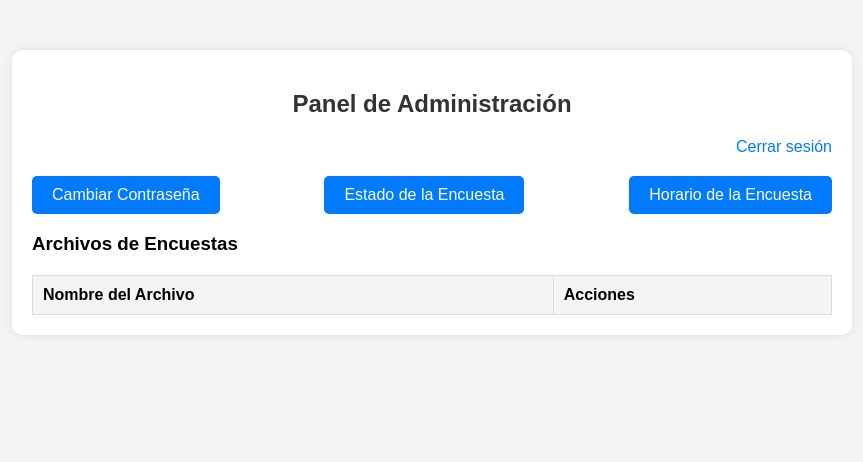
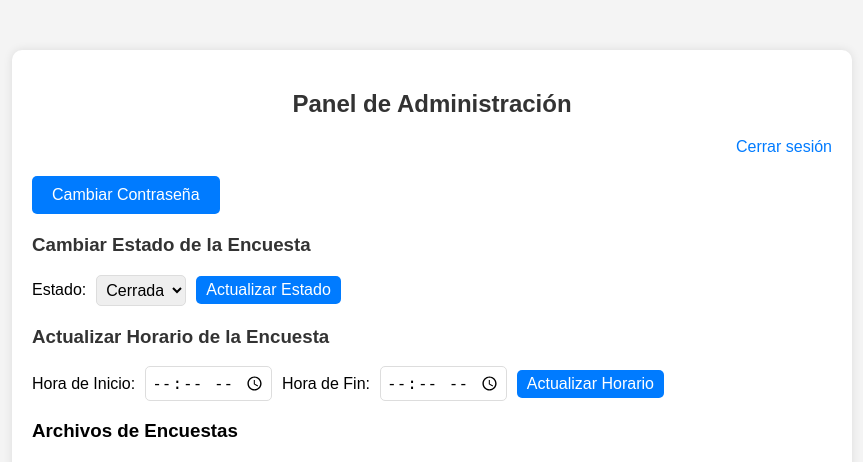
Before and after one commit to yosoyelquesoy/Espontaneos_UMF4, a Flask app: page /admin_dashboard in a window 1280 px wide. Shown: the top 462 px of the page, without its empty margins (208-1071 px from the left). Run offline with Flask 2, Linux system fonts and the light colour scheme; the visitor is signed in with stand-in values (Sample User, id 1); lists and menus that the app fills with data are empty.

Commit message:
Agregar formularios para cambiar el estado y el horario de la encuesta en el panel de administración

```diff
--- a/app.py
+++ b/app.py
@@ -10,7 +10,7 @@ app.secret_key = 'supersecretkey'
 
 CONFIG_FILE = 'config.json'
 CSV_DIR = 'data_csv'
-TIMEZONE = 'Etc/GMT-7'  # GMT-7
+TIMEZONE = 'Etc/GMT+7'  # GMT-7
 
 if not os.path.exists(CSV_DIR):
     os.makedirs(CSV_DIR)
@@ -104,23 +104,23 @@ def delete(filename):
 def update_survey_status():
     if not session.get('admin'):
         return redirect(url_for('admin'))
-    status = request.json.get('status')
+    status = request.form.get('status')
     config = load_config()
     config['status'] = status
     save_config(config)
-    return jsonify({'success': True})
+    return redirect(url_for('admin_dashboard'))
 
 @app.route('/update_survey_schedule', methods=['POST'])
 def update_survey_schedule():
     if not session.get('admin'):
         return redirect(url_for('admin'))
-    start_time = request.json.get('startTime')
-    end_time = request.json.get('endTime')
+    start_time = request.form.get('start_time')
+    end_time = request.form.get('end_time')
     config = load_config()
     config['start_time'] = start_time
     config['end_time'] = end_time
     save_config(config)
-    return jsonify({'success': True})
+    return redirect(url_for('admin_dashboard'))
 
 @app.route('/change_password', methods=['GET', 'POST'])
 def change_password():
--- a/templates/admin_dashboard.html
+++ b/templates/admin_dashboard.html
@@ -65,6 +65,39 @@
         th {
             background-color: #f4f4f4;
         }
+        .form-section {
+            margin-top: 20px;
+        }
+        .form-section h3 {
+            color: #333;
+        }
+        .form-section form {
+            display: flex;
+            align-items: center;
+            margin-bottom: 10px;
+        }
+        .form-section form label {
+            margin-right: 10px;
+        }
+        .form-section form input, .form-section form select {
+            margin-right: 10px;
+            padding: 5px;
+            border: 1px solid #ddd;
+            border-radius: 5px;
+            font-size: 16px;
+        }
+        .form-section form button {
+            padding: 5px 10px;
+            background-color: #007bff;
+            color: #fff;
+            border: none;
+            border-radius: 5px;
+            font-size: 16px;
+            cursor: pointer;
+        }
+        .form-section form button:hover {
+            background-color: #0056b3;
+        }
     </style>
 </head>
 <body>
@@ -75,8 +108,27 @@
         </div>
         <div class="admin-links">
             <a href="{{ url_for('change_password') }}">Cambiar Contraseña</a>
-            <a href="{{ url_for('update_survey_status') }}">Estado de la Encuesta</a>
-            <a href="{{ url_for('update_survey_schedule') }}">Horario de la Encuesta</a>
+        </div>
+        <div class="form-section">
+            <h3>Cambiar Estado de la Encuesta</h3>
+            <form method="POST" action="{{ url_for('update_survey_status') }}">
+                <label for="status">Estado:</label>
+                <select id="status" name="status">
+                    <option value="open" {% if config['status'] == 'open' %}selected{% endif %}>Abierta</option>
+                    <option value="closed" {% if config['status'] == 'closed' %}selected{% endif %}>Cerrada</option>
+                </select>
+                <button type="submit">Actualizar Estado</button>
+            </form>
+        </div>
+        <div class="form-section">
+            <h3>Actualizar Horario de la Encuesta</h3>
+            <form method="POST" action="{{ url_for('update_survey_schedule') }}">
+                <label for="start_time">Hora de Inicio:</label>
+                <input type="time" id="start_time" name="start_time" value="{{ config['start_time'] }}">
+                <label for="end_time">Hora de Fin:</label>
+                <input type="time" id="end_time" name="end_time" value="{{ config['end_time'] }}">
+                <button type="submit">Actualizar Horario</button>
+            </form>
         </div>
         <h3>Archivos de Encuestas</h3>
         <table>
```
